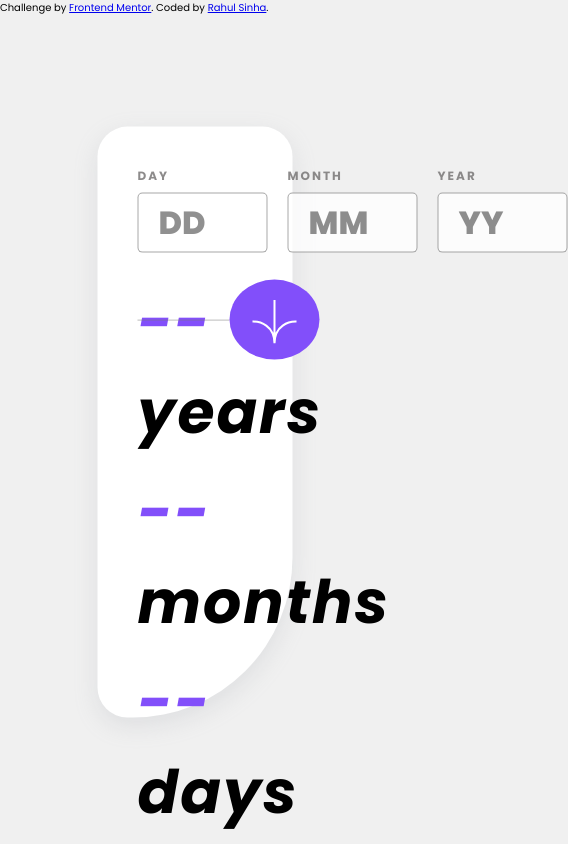
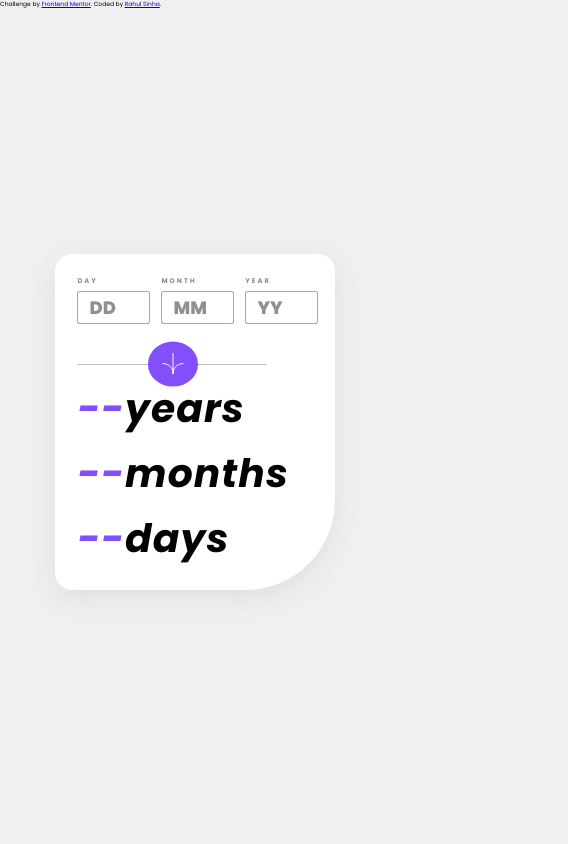
Before and after one commit to raulx/Age-Calculator-App, a plain HTML site: page age-calculator-app-main/index.html in a window 390 px wide. Shown: the whole page, 568 px wide, since content can reach past the window. Drawn offline with Linux system fonts and the light colour scheme.

Commit message:
adding responsiveness

```diff
--- a/age-calculator-app-main/index.js
+++ b/age-calculator-app-main/index.js
@@ -62,9 +62,10 @@ year.addEventListener('input',(e)=>{
         noError = false;
     }
     else{
-        errorMessageBox.classList.remove('error');
-        label.classList.remove('error');
-        fieldInput.classList.remove('error-outline');
+        // errorMessageBox.classList.remove('error');
+        // label.classList.remove('error');
+        // fieldInput.classList.remove('error-outline');
+        removeWholeError()
         noError = true;
     }
 })
@@ -80,9 +81,10 @@ month.addEventListener('input',(e)=>{
         noError = false;
     }
     else{
-        errorMessageBox.classList.remove('error');
-        label.classList.remove('error');
-        fieldInput.classList.remove('error-outline');
+        // errorMessageBox.classList.remove('error');
+        // label.classList.remove('error');
+        // fieldInput.classList.remove('error-outline');
+        removeWholeError()
         noError = true;
     }
 })
@@ -99,9 +101,10 @@ day.addEventListener('input',(e)=>{
         noError = false;
     }
     else{
-        errorMessageBox.classList.remove('error');
-        label.classList.remove('error');
-        fieldInput.classList.remove('error-outline');
+        // errorMessageBox.classList.remove('error');
+        // label.classList.remove('error');
+        // fieldInput.classList.remove('error-outline');
+        removeWholeError()
         noError = true;
     }
 })
--- a/age-calculator-app-main/style.css
+++ b/age-calculator-app-main/style.css
@@ -49,8 +49,8 @@ body{
     overflow: hidden;
 }
 .container{
-    width:50%;
-    height:70%;
+    width:50rem;
+    height:60rem;
     background-color: var(--secondary-color);
     position: absolute;
     top: 50%;
@@ -95,7 +95,10 @@ body{
     background-color:#643cc2;
 
 }
-
+.btn img{
+    height: 4rem;
+    width: 4rem;
+}
 .date__input.wrapper{
     display: flex;
     align-items: center;
@@ -144,7 +147,7 @@ input:focus{
     flex-direction: column;
     letter-spacing: .2rem;
     gap: 1rem;
-    font-size: 6rem;
+    font-size: 7rem;
 }
 .display__age  span{
     color: #824FFA;
@@ -162,3 +165,59 @@ input:focus{
     visibility: visible;
     color: var(--light-red);
 }
+
+/* media queries for responsiveness*/
+
+@media(max-width:1200px){
+    html{
+        font-size: 55%;
+    }
+    .btn{
+        left: 70%;
+    }
+}
+
+@media(max-width:900px){
+    html{
+        font-size: 50%;
+    }
+    .btn{
+        left: 60%;
+    }
+}
+
+@media(max-width:768px){
+    html{
+        font-size: 45%;
+    }
+    .btn{
+        left: 50%;
+    }
+}
+
+@media(max-width:600px){
+    html{
+        font-size: 40%;
+    }
+    .btn{
+        left: 40%;
+    }
+}
+
+@media(max-width:480px){
+    html{
+        font-size: 35%;
+    }
+    .btn{
+        left: 30%;
+    }
+}
+
+@media(max-width:320px){
+    html{
+        font-size: 30%;
+    }
+    .btn{
+        left: 20%;
+    }
+}
```
